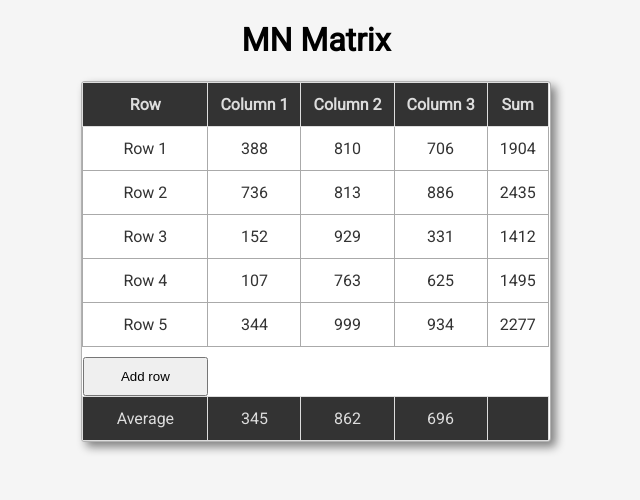
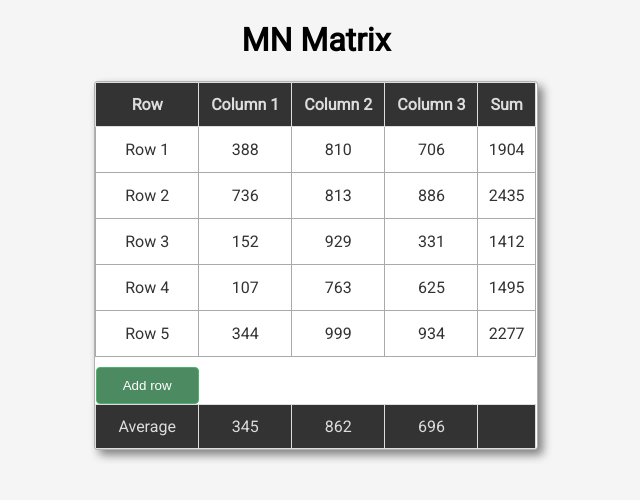
Before and after one commit to tearfulmerlin/mn-matrix_react-redux_crab, a React (Create React App) app: page / in a window 1280 px wide. Both pictures are taken after a click on the button "Generate table". Shown: the top 500 px of the page, without its empty margins (324-964 px from the left). Built offline with nearby package versions, Linux system fonts and the light colour scheme.

Commit message:
chart was implemented

```diff
--- a/src/Components/TableCell.js
+++ b/src/Components/TableCell.js
@@ -2,18 +2,35 @@ import React from 'react';
 import { connect } from 'react-redux';
 import * as Actions from '../Strore/store';
 
-const TableCell = ({ cell, increase, decrease }) => (
+const TableCell = ({ cell, increase, decrease, rowSum }) => {
+  const percentageValue = Math.round(cell.value / rowSum * 10000) / 100;
+
+  return (
     <td
+      className="table__cell"
       onClick={() => increase(cell.uuid)}
       onContextMenu={(event) => {
         event.preventDefault();
         decrease(cell.uuid);
       }}
     >
+      <div className="table__cell-container">
+        <span className="table__cell-absolut">
           {cell.value}
+        </span>
+
+        <div className="table__cell-percentage" >
+          {`${percentageValue}%`}
+          <div className="chart" style={{
+              height: `${percentageValue}%`
+          }}></div>
+
+        </div>
+
+      </div>
     </td>
   );
-
+};
 
 const mapDispatchToProps = dispatch => ({
   increase: uuid => dispatch(Actions.increase(uuid)),
--- a/src/Components/TableRow.js
+++ b/src/Components/TableRow.js
@@ -4,22 +4,49 @@ import * as Actions from '../Strore/store';
 import calcSum from '../functions/calculators/calc-sum';
 import TableCell from './TableCell';
 
-const TableRow = ({ row, rowIndex, removeRow }) => {
+const TableRow = ({
+  row,
+  rowIndex,
+  removeRow,
+  percentageRow,
+  setPercentageRow
+}) => {
   const rowSum = calcSum(row);
+
   return (
-    <tr>
+    <tr className={
+      rowIndex === percentageRow && 'table__row--show-percentage'
+    }>
       <td className="table__row-name" onClick={() => removeRow(rowIndex)}>
         <span className="table__row-title">Row {rowIndex + 1}</span>
         <span className="table__row-action">Remove row</span>
       </td>
-      {row.map(cell => <TableCell cell={cell} key={cell.uuid} />)}
-      <td>{rowSum}</td>
+      {row.map(cell => (
+        <TableCell
+          cell={cell}
+          rowSum={rowSum}
+          key={cell.uuid}
+        />
+      ))}
+      <td
+        onMouseOver={() => {
+          console.log('over', rowIndex);
+          setPercentageRow(rowIndex)}}
+        onMouseLeave={() => setPercentageRow(null)}
+      >
+        {rowSum}
+      </td>
     </tr>
   );
 };
 
+const mapStateToProps = state => ({
+  percentageRow: state.percentageRow,
+});
+
 const mapDispatchToProps = dispatch => ({
   removeRow: rowIndex => dispatch(Actions.removeRow(rowIndex)),
+  setPercentageRow: rowIndex => dispatch(Actions.setPercentageRow(rowIndex)),
 });
 
-export default connect(null, mapDispatchToProps)(TableRow);
+export default connect(mapStateToProps, mapDispatchToProps)(TableRow);
--- a/src/Styles/App.scss
+++ b/src/Styles/App.scss
@@ -1,134 +1,2 @@
-.starting-form {
-  width: 220px;
-  margin: 20px auto;
-  padding: 10px 40px 20px;
-  text-align: center;
-  border: 1px solid rgba(0, 0, 0, 0.3);
-  border-radius: 4px;
-  background-color: #fff;
-  box-shadow: 5px 5px 10px 0px rgba(0,0,0,0.48);
-
-  &__label {
-    display: block;
-    width: 90%;
-    margin: 0 auto;
-    padding-bottom: 10px;
-
-    text-align: left;
-    font-size: 14px;
-  }
-
-  input {
-    display: block;
-    box-sizing: border-box;
-    width: 100%;
-    padding: 0.75em;
-
-    text-align: center;
-
-    border-radius: 4px;
-  }
-
-  button {
-    width: 90%;
-    padding: 0.75em;
-
-    font-weight: 700;
-
-    border: 1px solid #ccc;
-    border-radius: 4px;
-    background: linear-gradient(to bottom, rgba(255,175,75,1) 0%, rgba(255,146,10,1) 100%);
-    cursor: pointer;
-  }
-
-  button:hover {
-    background: linear-gradient(to bottom, rgb(255, 134, 20) 0%, rgb(255, 134, 20) 100%);
-  }
-}
-
-.table-container {
-  display: block;
-  text-align: center;
-}
-
-.table-wrapper {
-  display: inline-block;
-  overflow-y: scroll;
-  max-height: 80vh;
-  text-align: center;
-
-  border: 1px solid rgba(0, 0, 0, 0.3);
-  border-radius: 4px;
-  background-color: #fff;
-  box-shadow: 5px 5px 10px 0px rgba(0,0,0,0.48);
-
-  &::-webkit-scrollbar { width: 5px; height: 3px;}
-  &::-webkit-scrollbar-button {  background-color: #666; }
-  &::-webkit-scrollbar-track {  background-color: #999;}
-  &::-webkit-scrollbar-track-piece { background-color: #ffffff;}
-  &::-webkit-scrollbar-thumb { height: 50px; background-color: #666; border-radius: 4px;}
-  &::-webkit-scrollbar-corner { background-color: #999;}
-  &::-webkit-resizer { background-color: #666;}
-}
-
-.table {
-  margin-right: 1px;
-  color: #333;
-  border-collapse: collapse;
-
-  th, td:not(&__add-row) {
-    padding: 0.75em;
-    border: 1px solid #aaa;
-  }
-
-  tbody td {
-    cursor: pointer;
-  }
-
-  thead th, thead tr {
-    position: sticky;
-    top: 0;
-    color: #ddd;
-    border: 1px solid #ddd;
-    background-color: #333;
-  }
-
-  tfoot td, tfoot tr {
-    position: sticky;
-    bottom: 0;
-    color: #ddd;
-    border: 1px solid #ddd;
-    background-color: #333;
-  }
-
-  &__add-row {
-    padding: 10px 0 0;
-    border: 0;
-  }
-
-  &__add-btn {
-    padding: 0.75em;
-    width: 100%;
-
-    cursor: pointer;
-  }
-
-  &__row-name {
-    width: 100px;
-  }
-
-  &__row-name:hover {
-    background-color: rgb(168, 88, 88);
-    color: #fff;
-  }
-
-  &__row-name:hover &__row-title,
-  &__row-name &__row-action {
-    display: none;
-  }
-
-  &__row-name &__row-title,
-  &__row-name:hover &__row-action {
-    display: inline-block;
-  }
-}
+@import './starting-form.scss';
+@import './matrix-table.scss';
--- /dev/null
+++ b/src/Styles/matrix-table.scss
@@ -0,0 +1,132 @@
+.table-container {
+  display: block;
+  text-align: center;
+}
+
+.table-wrapper {
+  display: inline-block;
+  overflow-y: scroll;
+  max-height: 80vh;
+  text-align: center;
+
+  border: 1px solid rgba(0, 0, 0, 0.3);
+  border-radius: 4px;
+  background-color: #fff;
+  box-shadow: 5px 5px 10px 0px rgba(0,0,0,0.48);
+
+  &::-webkit-scrollbar { width: 5px; height: 3px;}
+  &::-webkit-scrollbar-button {  background-color: #666; }
+  &::-webkit-scrollbar-track {  background-color: #999;}
+  &::-webkit-scrollbar-track-piece { background-color: #ffffff;}
+  &::-webkit-scrollbar-thumb { height: 50px; background-color: #666; border-radius: 4px;}
+  &::-webkit-scrollbar-corner { background-color: #999;}
+  &::-webkit-resizer { background-color: #666;}
+}
+
+.table {
+  margin-right: 1px;
+  color: #333;
+  border-collapse: collapse;
+
+  thead th {
+    position: sticky;
+    top: 0;
+    padding: 0.75em;
+    color: #ddd;
+    border: 1px solid #ddd;
+    background-color: #333;
+  }
+
+  tfoot td {
+    position: sticky;
+    bottom: 0;
+    padding: 0.75em;
+
+    color: #ddd;
+    border: 1px solid #ddd;
+    background-color: #333;
+  }
+
+  th,
+  td:not(&__add-row) {
+    border: 1px solid #aaa;
+  }
+
+  tbody td {
+    cursor: pointer;
+  }
+
+  &__cell:hover {
+    background-color: rgb(190, 230, 162);
+  }
+
+  &__row-name {
+    width: 100px;
+  }
+
+  &__row-name:hover {
+    background-color: rgb(168, 88, 88);
+    color: #fff;
+  }
+
+  &__row-name:hover &__row-title,
+  &__row-name &__row-action {
+    display: none;
+  }
+
+  &__row-name &__row-title,
+  &__row-name:hover &__row-action {
+    display: inline-block;
+  }
+
+  &__add-row {
+    padding: 10px 0 0;
+    border: 0;
+  }
+
+  &__add-btn {
+    padding: 0.75em;
+    width: 100%;
+
+    color: #fff;
+    background-color: rgb(76, 138, 97);
+    border: 1px solid #4DB370;
+    border-radius: 4px;
+    cursor: pointer;
+  }
+
+  &__add-btn:hover {
+    color: #000;
+    background-color: rgb(162, 212, 179);
+  }
+
+  // styles for percentage view
+  &__cell-absolut,
+  &__row--show-percentage &__cell-percentage {
+    display: block;
+    padding: 0.75em;
+  }
+
+  &__row--show-percentage &__cell-absolut,
+  &__cell-percentage {
+    display: none;
+  }
+
+  &__row--show-percentage &__cell {
+    border-bottom: 1px solid rgb(36, 180, 31);
+  }
+
+  &__cell-percentage {
+    position: relative;
+  }
+
+  &__cell-percentage .chart {
+    position: absolute;
+    left: 0;
+    bottom: 0;
+    width: 100%;
+    height: 0;
+
+    background-color: rgba(36, 180, 31, 0.3);
+  }
+}
--- /dev/null
+++ b/src/Styles/starting-form.scss
@@ -0,0 +1,47 @@
+.starting-form {
+  width: 220px;
+  margin: 20px auto;
+  padding: 10px 40px 20px;
+  text-align: center;
+  border: 1px solid rgba(0, 0, 0, 0.3);
+  border-radius: 4px;
+  background-color: #fff;
+  box-shadow: 5px 5px 10px 0px rgba(0,0,0,0.48);
+
+  &__label {
+    display: block;
+    width: 90%;
+    margin: 0 auto;
+    padding-bottom: 10px;
+
+    text-align: left;
+    font-size: 14px;
+  }
+
+  input {
+    display: block;
+    box-sizing: border-box;
+    width: 100%;
+    padding: 0.75em;
+
+    text-align: center;
+
+    border-radius: 4px;
+  }
+
+  button {
+    width: 90%;
+    padding: 0.75em;
+
+    font-weight: 700;
+
+    border: 1px solid #ccc;
+    border-radius: 4px;
+    background: linear-gradient(to bottom, rgba(255,175,75,1) 0%, rgba(255,146,10,1) 100%);
+    cursor: pointer;
+  }
+
+  button:hover {
+    background: linear-gradient(to bottom, rgb(255, 134, 20) 0%, rgb(255, 134, 20) 100%);
+  }
+}
--- a/src/strore/store.js
+++ b/src/strore/store.js
@@ -11,7 +11,7 @@ const ADD_ROW = 'ADD_ROW';
 const REMOVE_ROW = 'REMOVE_ROW';
 const INCREASE = 'INCREASE';
 const DECREASE = 'DECREASE';
-const SHOW_PERCENTAGE = 'SHOW_PERCENTAGE';
+const SET_PERCENTAGE_ROW = 'SET_PERCENTAGE_ROW';
 const SHOW_NEAREST = 'SHOW_NEAREST';
 
 export const loading = () => ({ type: LOADING });
@@ -22,7 +22,7 @@ export const addRow = () => ({ type: ADD_ROW });
 export const removeRow = rowIndex => ({ type: REMOVE_ROW, rowIndex });
 export const increase = uuid => ({ type: INCREASE, uuid });
 export const decrease = uuid => ({ type: DECREASE, uuid });
-export const showPercentage = rowIndex => ({ type: SHOW_PERCENTAGE, rowIndex });
+export const setPercentageRow = rowIndex => ({ type: SET_PERCENTAGE_ROW, rowIndex });
 export const showNearest = uuid => ({ type: SHOW_NEAREST, uuid });
 
 const initialState = {
@@ -32,6 +32,7 @@ const initialState = {
   nums: [],
   startLoading: false,
   finishLoading: false,
+  percentageRow: null,
 };
 
 const reducer = (state, action) => {
@@ -92,8 +93,11 @@ const reducer = (state, action) => {
         )),
     };
 
-  case SHOW_PERCENTAGE:
-    return
+  case SET_PERCENTAGE_ROW:
+    return {
+      ...state,
+      percentageRow: action.rowIndex,
+    };
 
   case SHOW_NEAREST:
     return
```
Lines whose indentation alone changed are shown as unchanged.
